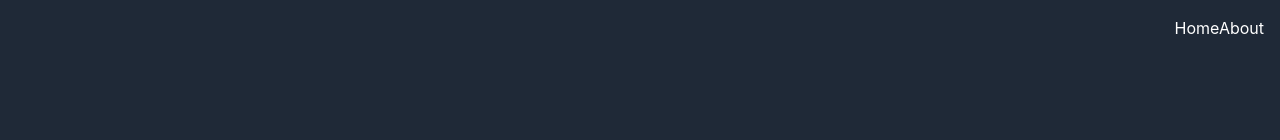
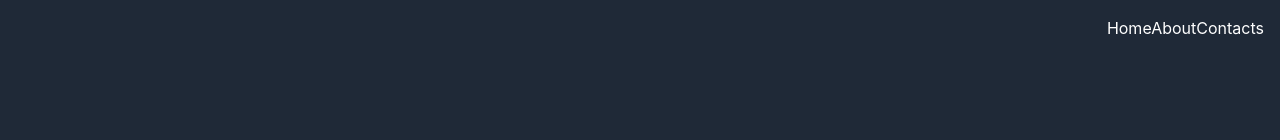
Before and after one commit to Valeriusdev/react-library-app, a React (Vite) app: page / in a window 1280 px wide. Shown: the top 140 px of the page. Built offline with nearby package versions, Linux system fonts and the light colour scheme.

Commit message:
update Menu component

```diff
--- a/src/components/Menu.jsx
+++ b/src/components/Menu.jsx
@@ -5,6 +5,7 @@ const Menu = ({ className }) => {
     <nav className={className}>
       <Link to="/">Home</Link>
       <Link to="/about">About</Link>
+      <Link to="/contacts">Contacts</Link>
     </nav>
   );
 };
```
